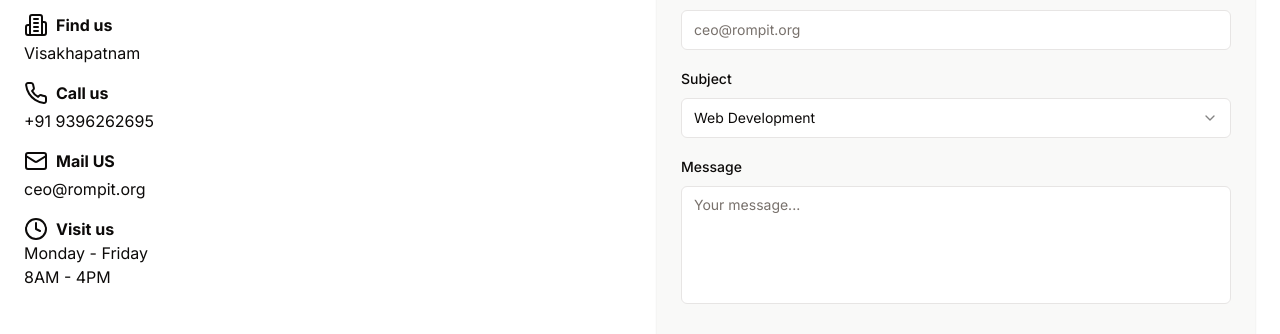
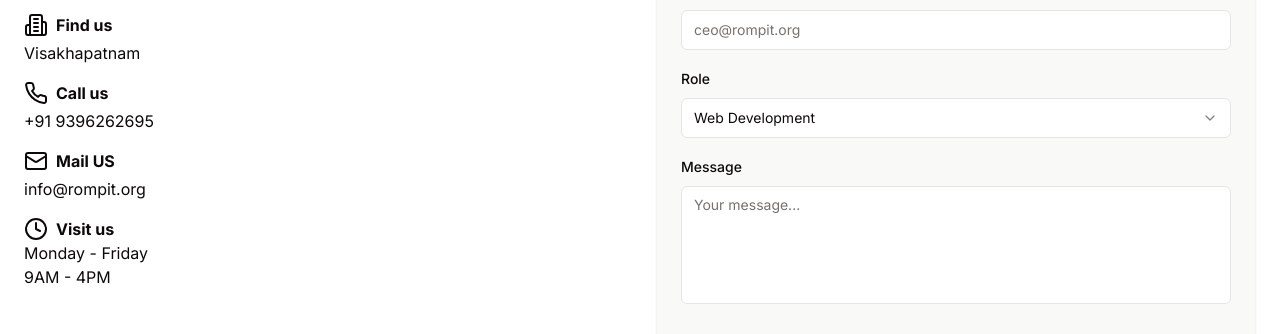
Before and after one commit to romp-it/landingpage, a Next.js app: page / in a window 1280 px wide. Shown: the part 5616-5950 px from the top of the page. Built offline with nearby package versions, Linux system fonts and the light colour scheme.

Commit message:
added data

```diff
--- a/components/layout/sections/contact.tsx
+++ b/components/layout/sections/contact.tsx
@@ -52,7 +52,7 @@ export const ContactSection = () => {
     const { firstName, lastName, email, subject, message } = values;
     console.log(values);
 
-    const mailToLink = `mailto:ceo@rompit.org?subject=${subject}&body=Hello I am ${firstName} ${lastName}, my Email is ${email}. %0D%0A${message}`;
+    const mailToLink = `mailto:info@rompit.org?subject=${subject}&body=Hello I am ${firstName} ${lastName}, my Email is ${email}. %0D%0A${message}`;
 
     window.location.href = mailToLink;
   }
@@ -100,7 +100,7 @@ export const ContactSection = () => {
                 <div className="font-bold">Mail US</div>
               </div>
 
-              <div>ceo@rompit.org</div>
+              <div>info@rompit.org</div>
             </div>
 
             <div>
@@ -111,7 +111,7 @@ export const ContactSection = () => {
 
               <div>
                 <div>Monday - Friday</div>
-                <div>8AM - 4PM</div>
+                <div>9AM - 4PM</div>
               </div>
             </div>
           </div>
@@ -180,7 +180,7 @@ export const ContactSection = () => {
                     name="subject"
                     render={({ field }) => (
                       <FormItem>
-                        <FormLabel>Subject</FormLabel>
+                        <FormLabel>Role</FormLabel>
                         <Select
                           onValueChange={field.onChange}
                           defaultValue={field.value}
```
